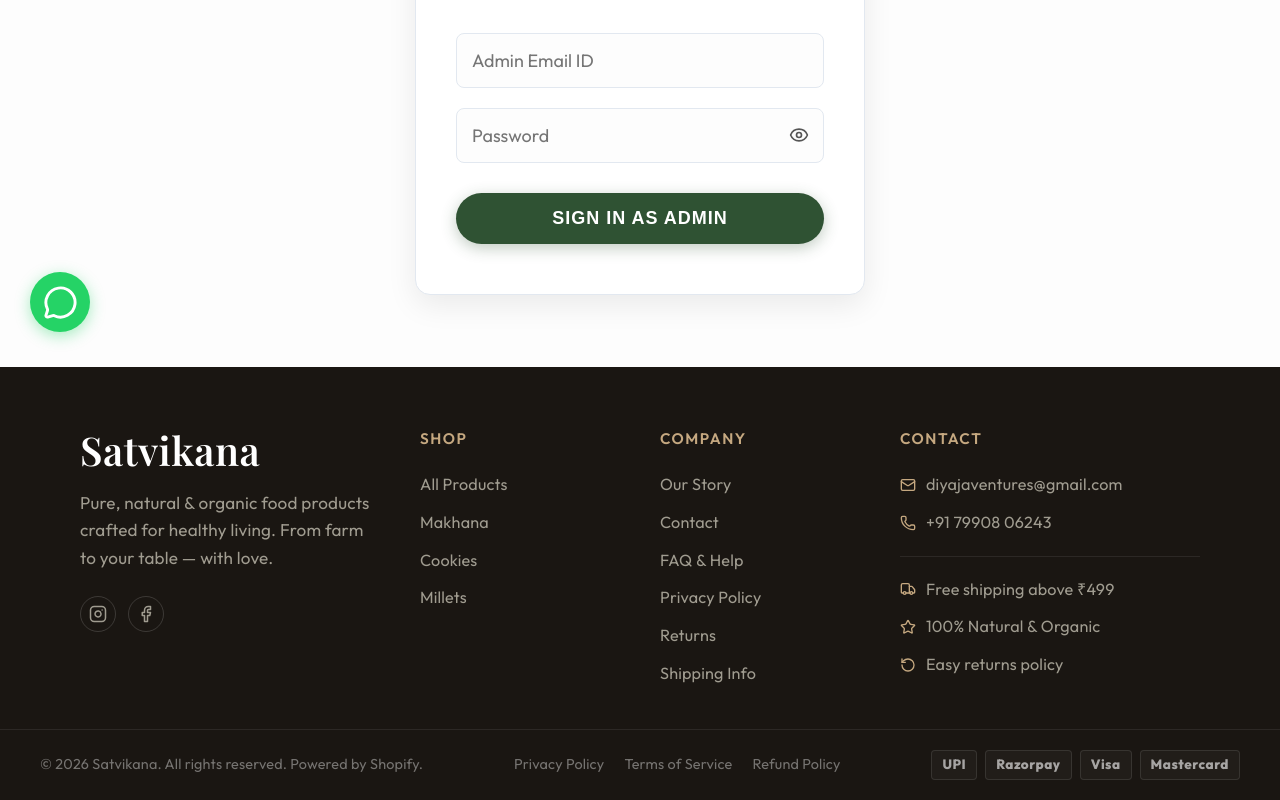
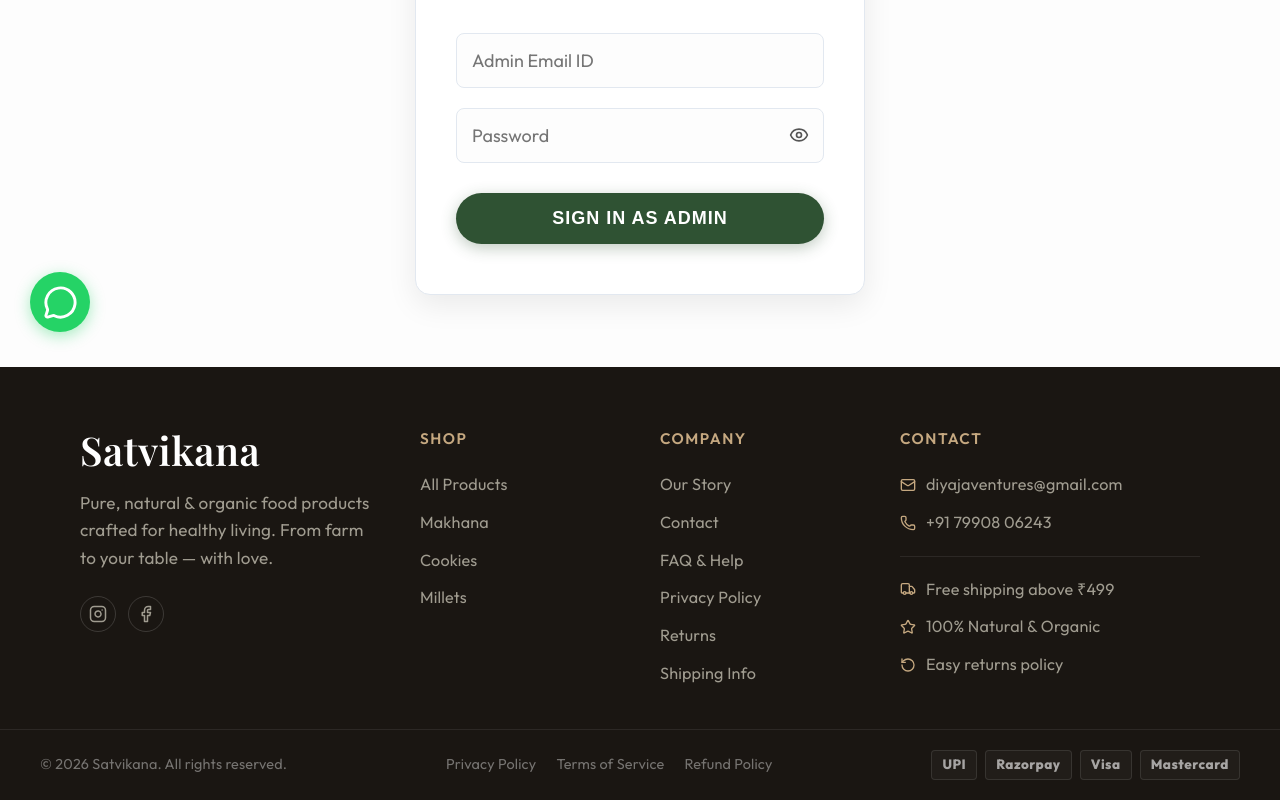
Before and after one commit to vraj-shah-53/satvikana, a React (Vite) app in the folder satvikana_frontend/: page /admin-orders in a window 1280 px wide. Shown: the part 438-1238 px from the top of the page. Built offline with nearby package versions, Linux system fonts and the light colour scheme; a web font is replaced by a local one.

Commit message:
Remove Powered by Shopify from footer

```diff
--- a/satvikana_frontend/src/components/Footer.jsx
+++ b/satvikana_frontend/src/components/Footer.jsx
@@ -235,7 +235,7 @@
         <div style={{ display: 'flex', flexWrap: 'wrap', justifyContent: 'space-between', alignItems: 'center', gap: '20px', maxWidth: '1200px', margin: '0 auto', fontSize: '0.8rem', color: 'rgba(255, 255, 255, 0.4)' }}>
 
           <div>
-            &copy; 2026 Satvikana. All rights reserved. Powered by Shopify.
+            &copy; 2026 Satvikana. All rights reserved.
           </div>
 
           <div style={{ display: 'flex', gap: '20px' }}>
```
